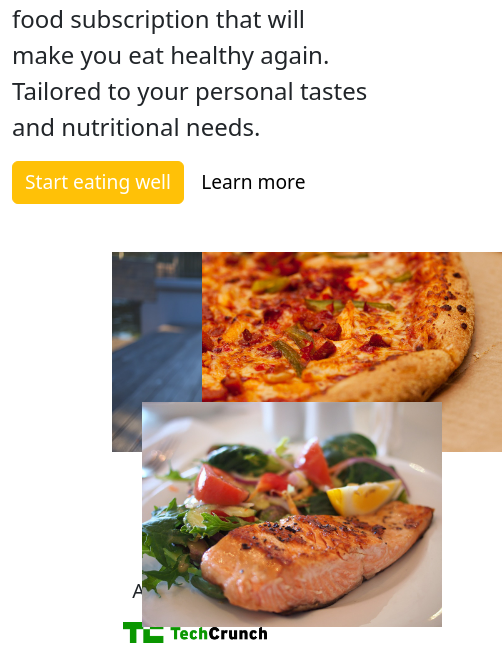
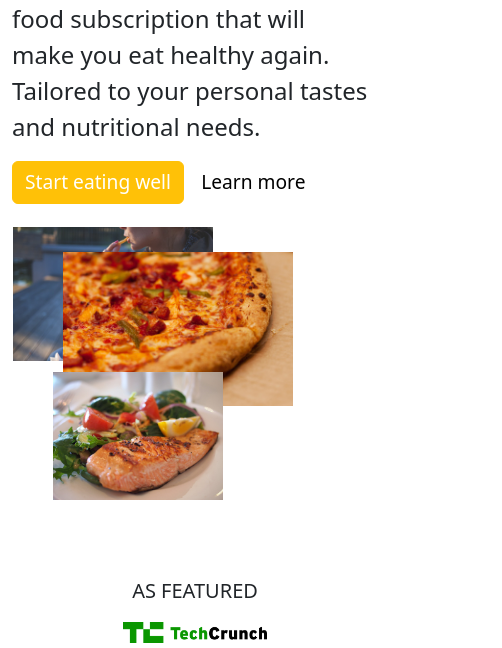
Before and after one commit to Lazare-tech/Tp18_JavaScript_SOME_Lazare, a plain HTML site: page index.html in a window 390 px wide. Shown: the part 433-1081 px from the top of the page, 502 px wide, since content can reach past the window. Drawn offline with nearby package versions, Linux system fonts and the light colour scheme.

Commit message:
responsive

```diff
--- a/index.html
+++ b/index.html
@@ -48,8 +48,8 @@
                     <button class="btn learn"><a href="#">Learn more</a></button>
                 </div>
             </div>
-            <div class="col-lg-6 col-md-6 col-sm-12"><br><br>
-                <div class="card border-0 index_image">
+            <div class="col-lg-6 col-md-6 col-sm-12 index_image"><br><br>
+                <div class="card border-0 ">
                     <img src="images/cheese.jpg" alt="" class="index i1">
                     <img src="images/salmon.jpg" alt="" class="index i2">
                     <img src="images/french-fries.jpg" alt="" class="index i3">
--- a/style.css
+++ b/style.css
@@ -119,6 +119,43 @@
   }
 
 
+}
+@media (max-width:515px){
+  .index_image{
+    position: relative;
+    left: -59px;
+  }
+  .i1{
+
+    position:absolute !important;
+    left: 110px !important;
+    z-index: 2 !important;
+    width: 230px !important;
+  }
+  .i2 {
+    position:absolute !important;
+    z-index: 3 !important;
+    width: 170px !important;
+    top:120px !important;
+    left: 100px !important;
+  }
+  .i3 {
+    position:absolute !important;
+    z-index: 1 !important;
+    width: 200px !important;
+    left: 60px !important;
+    top: -25px;
+  }
+}
+@media (max-width:305px){
+  .form-party{
+    background-color: #e98b39 !important;
+
+  }
+  .form-outline ,select,.sign{
+  position: relative;
+  left: -20px;
+  }
 }
 /* hero party */
 .i1{
```
